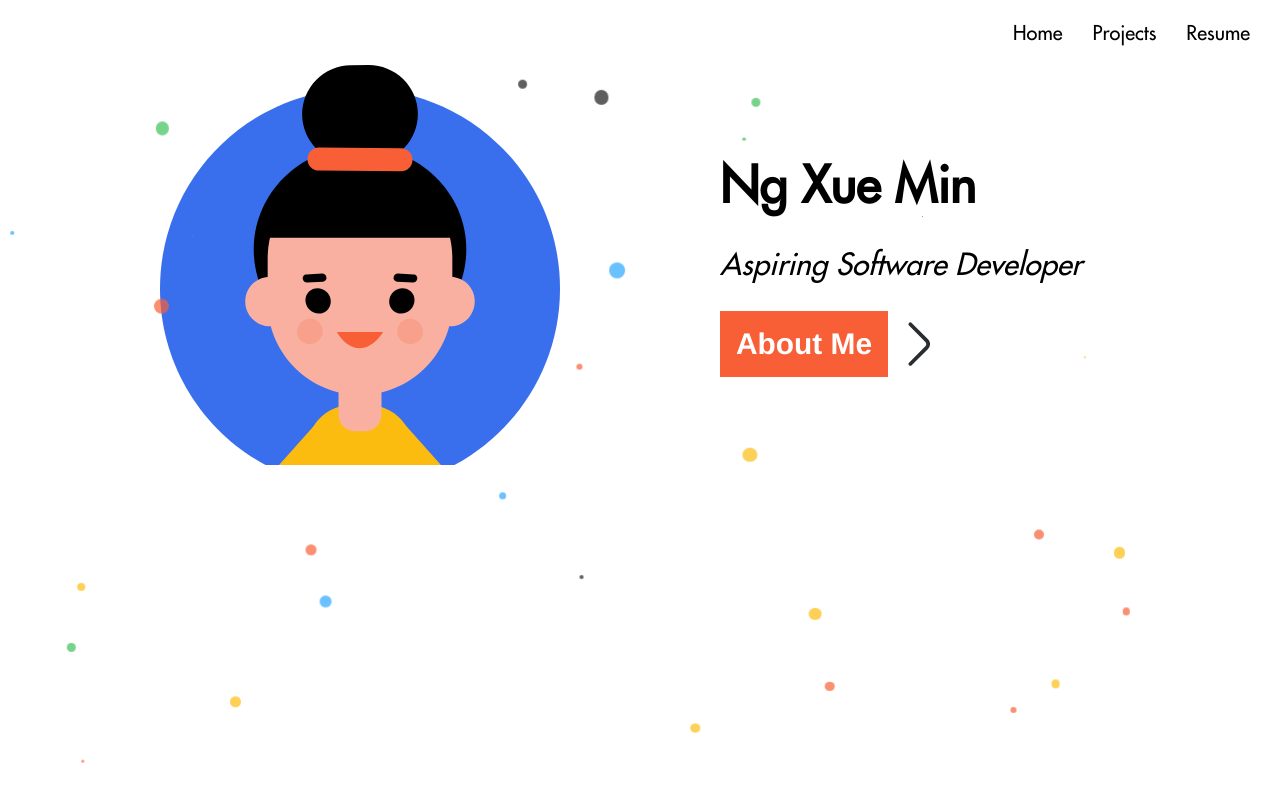
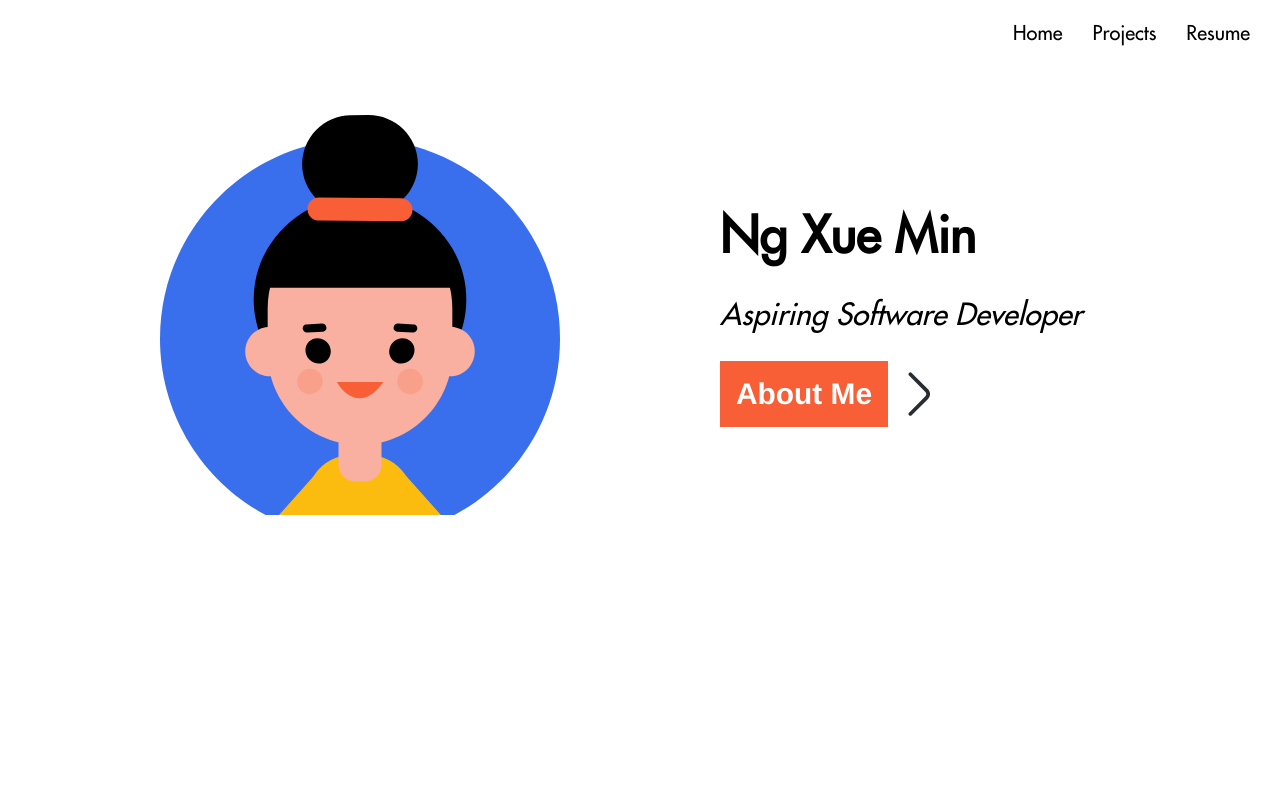
Before and after one commit to xueminzzz/My-Portfolio-Website, a Next.js app: page / in a window 1280 px wide. Shown: the top 800 px of the page. Built offline with nearby package versions, Linux system fonts and the light colour scheme.

Commit message:
removed background

```diff
--- a/app/components/header/header.js
+++ b/app/components/header/header.js
@@ -7,7 +7,7 @@ import Background from "../background/background-animation";
 export default function Header() {
     return (
         <div className={styles["main-container"]}>
-            <Background />
+            {/* <Background /> */}
             <div className={styles["header-container"]}>
                 <Image
                     src={"/avatar.svg"} priority={true}
--- a/app/components/header/header.module.css
+++ b/app/components/header/header.module.css
@@ -2,8 +2,8 @@
     display: flex;
     flex-direction: column;
     align-items: center;
-    /* justify-content: center; */
     height: 100vh;
+    margin-top: 5rem;
 }
 
 .header-container {
```
